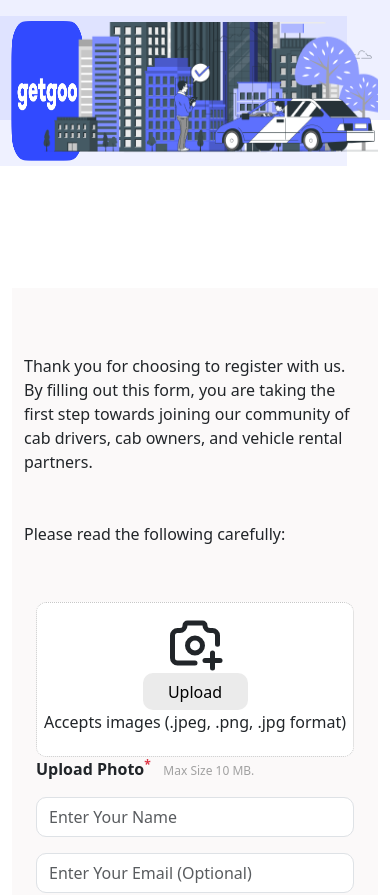
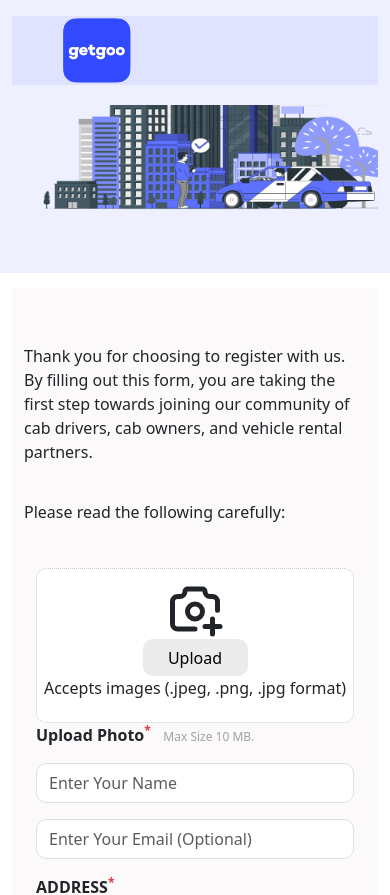
Before and after one commit to DevmanushRaky/getgoo, a React (Vite) app: page / in a window 390 px wide. Shown: the top 895 px of the page. Built offline with nearby package versions, Linux system fonts and the light colour scheme.

Commit message:
add responsive

```diff
--- a/src/App.css
+++ b/src/App.css
@@ -1,18 +1,13 @@
-.home-img {
-  background-color: #ebebfa;
-  display: flex;
-  align-content: center;
-  justify-content: center;
-  align-items: center;
-}
-
 .vehicle-heading {
   font-size: 20px;
   font-weight: 500;
 }
 
+.home-text {
+  width: 100%;
+  margin-top: 15px;
+}
 .container-hero {
-  /* Frame 1 */
   position: absolute;
   width: 100%;
   height: 290px;
@@ -32,6 +27,33 @@
   background-color: transparent;
 }
 
+@media (max-width: 768px) {
+  .container-hero {
+    height: auto;
+  }
+
+  .first-img,
+  .second-img {
+    margin-left: 0;
+    z-index: auto;
+    width: 100%;
+    height: auto;
+  }
+
+  .first-img {
+    margin-bottom: 20px; /* Optional: Add some space between the images */
+  }
+  .home-text {
+    margin-top: 161px;
+  }
+}
+
+@media (max-width: 500px) {
+  .home-text {
+    margin-top: 40px;
+  }
+}
+
 .col-md-6 form input {
   border-radius: 10px;
 }
@@ -42,12 +64,12 @@
 }
 
 .upload-buttons {
-  height: 37;
-  width: 105;
+  height: 37px;
+  width: 105px;
   border-radius: 10px;
   background-color: #ebebeb;
   border: none;
-  padding: 10px 30px;
+  padding: 7px 17px;
   font-size: 15px;
   font-weight: 500;
 }
@@ -65,40 +87,12 @@
 }
 
 @media (max-width: 1024px) {
-  .container-hero {
-    height: 200px;
-  }
-
-  .second-img {
-    margin-left: -50%;
-    height: 250px;
-    width: 100%;
-  }
-
-  .first-img {
-    height: 400px;
-  }
-
   .vehicle-heading {
     font-size: 18px;
   }
 }
 
 @media (max-width: 768px) {
-  .container-hero {
-    height: 150px;
-  }
-
-  .second-img {
-    margin-left: -30%;
-    height: 200px;
-  }
-
-  .first-img {
-    height: 200px;
-    width: 100vw;
-  }
-
   .vehicle-heading {
     font-size: 16px;
   }
@@ -116,27 +110,13 @@
 }
 
 @media (max-width: 540px) {
-  .container-hero {
-    height: 120px;
-  }
-
-  .second-img {
-    margin-left: 0;
-    height: 150px;
-    margin-top: -45%;
-  }
-
-  .first-img {
-    height: 150px;
-    margin-left: -15%;
-  }
-
   .vehicle-heading {
     font-size: 14px;
   }
 
   .col-md-6 {
     width: 100%;
+  }
 }
 
 .col-md-6 form input[type="text"],
@@ -155,7 +135,6 @@
   width: 80px;
   height: 30px;
   font-size: 12px;
-  }
 }
 
 .left-arrow {
--- a/src/pages/Home.jsx
+++ b/src/pages/Home.jsx
@@ -73,13 +73,13 @@ const Home = () => {
             justifyContent: "center",
           }}
         >
-          <div style={{ width: 1015, paddingTop: 50 }}>
+          <div className='home-text'>
             <p className="py-3">
               Thank you for choosing to register with us. By filling out this
               form, you are taking the first step towards joining our community
               of cab drivers, cab owners, and vehicle rental partners.
             </p>
-            <p className="py-3">Please read the following carefully:</p>
+            <p className="py-1">Please read the following carefully:</p>
           </div>
         </div>
         <div className="row">
--- a/src/pages/VehicleDetails.jsx
+++ b/src/pages/VehicleDetails.jsx
@@ -1,3 +1,4 @@
+/* eslint-disable no-unused-vars */
 import { useState } from 'react';
 import { NavLink } from 'react-router-dom';
 import { FaArrowLeftLong } from "react-icons/fa6";
```
Lines whose indentation alone changed are shown as unchanged.
